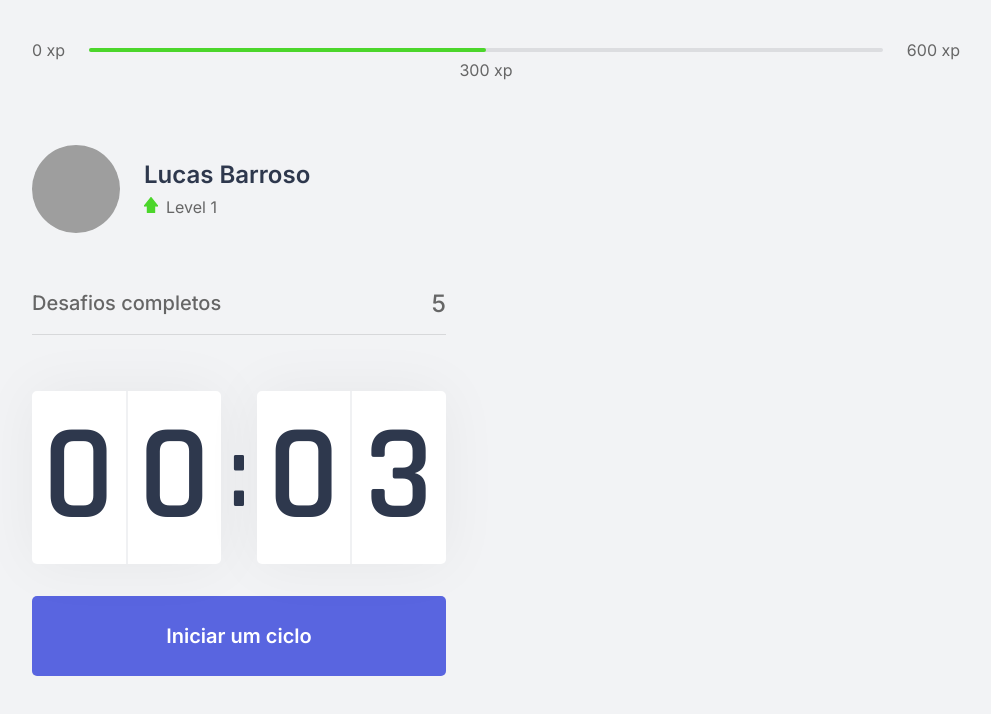
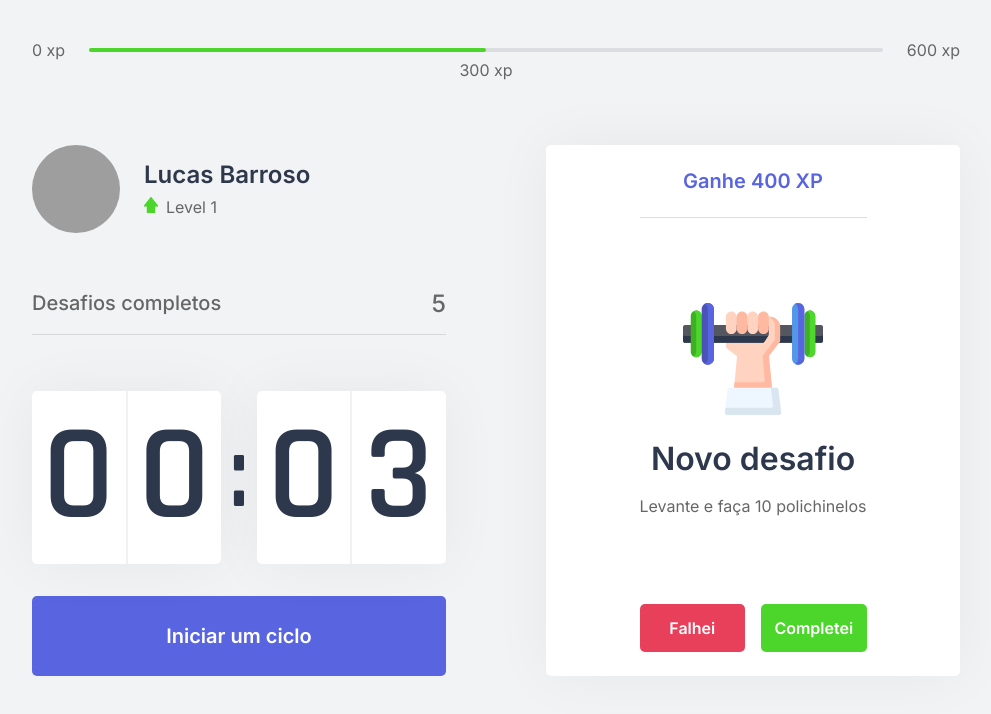
Before and after one commit to lucasbarroso23/nlw4-moveit-next, a Next.js app: page / in a window 1280 px wide. Shown: the top 714 px of the page, without its empty margins (144-1135 px from the left). Built offline with nearby package versions, Linux system fonts and the light colour scheme; grey boxes are pictures that could not be loaded.

Commit message:
challengeBox component

```diff
--- /dev/null
+++ b/src/components/ChallengeBox.tsx
@@ -0,0 +1,40 @@
+import styles from "../styles/components/ChallengeBox.module.css";
+
+export function ChallengeBox() {
+  const hasActiveChallenge = true;
+
+  return (
+    <div className={styles.challengeBoxContainer}>
+      {hasActiveChallenge ? (
+        <div className={styles.challengeActive}>
+          <header>Ganhe 400 XP</header>
+
+          <main>
+            <img src="icons/body.svg" alt="Body" />
+            <strong>Novo desafio</strong>
+            <p>Levante e faça 10 polichinelos</p>
+          </main>
+
+          <footer>
+            <button type="button" className={styles.challengeFailedButton}>
+              Falhei
+            </button>
+            <button type="button" className={styles.challengeSucceededButton}>
+              Completei
+            </button>
+          </footer>
+        </div>
+      ) : (
+        <div className={styles.challengeNotActive}>
+          <strong>
+            Inicie um ciclo para receber desafios a serem completados
+          </strong>
+          <p>
+            <img src="icons/level-up.svg" alt="Level Up" />
+            Avance de level completando desafios.
+          </p>
+        </div>
+      )}
+    </div>
+  );
+}
--- a/src/pages/index.tsx
+++ b/src/pages/index.tsx
@@ -1,11 +1,11 @@
+import Head from "next/head";
 import { CompletedChallanges } from "../components/CompletedChallanges";
 import { Countdown } from "../components/Countdown";
 import { ExperienceBar } from "../components/ExperienceBar";
 import { Profile } from "../components/Profile";
+import { ChallengeBox } from "../components/ChallengeBox";
 
 import styles from "../styles/pages/Home.module.css";
-
-import Head from "next/head";
 
 export default function Home() {
   return (
@@ -22,7 +22,9 @@
           <Countdown />
         </div>
 
-        <div></div>
+        <div>
+          <ChallengeBox />
+        </div>
       </section>
     </div>
   );
--- /dev/null
+++ b/src/styles/components/ChallengeBox.module.css
@@ -0,0 +1,108 @@
+.challengeBoxContainer {
+  height: 100%;
+
+  background: var(--white);
+  border-radius: 5px;
+  box-shadow: 0 0 60px rgba(0, 0, 0, 0.05);
+  padding: 1.5rem 2rem;
+
+  display: flex;
+  align-items: center;
+  justify-content: center;
+  text-align: center;
+}
+
+.challengeNotActive {
+  display: flex;
+  flex-direction: column;
+  align-items: center;
+}
+
+.challengeNotActive strong {
+  font-size: 1.5rem;
+  font-weight: 500;
+  line-height: 1.4;
+}
+
+.challengeNotActive p {
+  display: flex;
+  flex-direction: column;
+  align-items: center;
+  line-height: 1.4;
+  max-width: 70%;
+  margin-top: 3rem;
+}
+
+.challengeNotActive p img {
+  margin-bottom: 1rem;
+}
+
+.challengeActive {
+  height: 100%;
+
+  display: flex;
+  flex-direction: column;
+}
+
+.challengeActive header {
+  color: var(--blue);
+  font-weight: 600;
+  font-size: 1.25rem;
+  padding: 0 2rem 1.5rem;
+  border-bottom: 1px solid var(--gray-line);
+}
+
+.challengeActive main {
+  flex: 1;
+  display: flex;
+  flex-direction: column;
+  align-items: center;
+  justify-content: center;
+}
+
+.challengeActive main strong {
+  font-size: 2rem;
+  font-weight: 600;
+  color: var(--title);
+  margin: 1.5rem 0 1rem;
+}
+
+.challengeActive main p {
+  line-height: 1.5;
+}
+
+.challengeActive footer {
+  display: grid;
+  grid-template-columns: 1fr 1fr;
+  gap: 1rem;
+}
+
+.challengeActive footer button {
+  height: 3rem;
+
+  display: flex;
+  align-items: center;
+  justify-content: center;
+
+  border: 0;
+  border-radius: 5px;
+
+  color: var(--white);
+
+  font-size: 1rem;
+  font-weight: 600;
+
+  transition: filter 0.2s;
+}
+
+.challengeActive footer button.challengeFailedButton {
+  background: var(--red);
+}
+
+.challengeActive footer button.challengeSucceededButton {
+  background: var(--green);
+}
+
+.challengeActive footer button:hover {
+  filter: brightness(0.9);
+}
```
